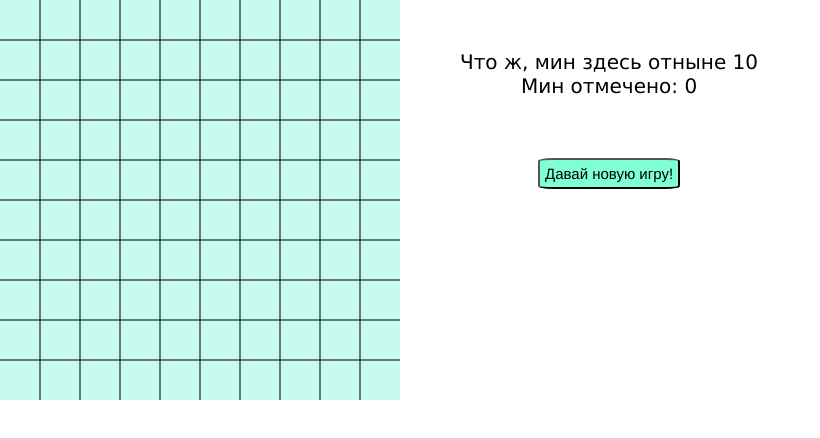
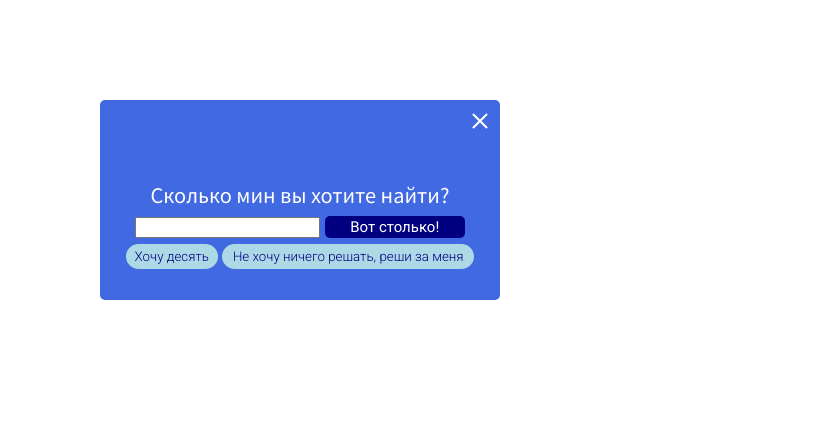
Before and after one commit to Ulya10/miner, a plain HTML site: page index.html in a window 1280 px wide. Shown: the whole page, without its empty margins (0-820 px from the left). Drawn offline with Linux system fonts and the light colour scheme.

Commit message:
modified bug with new games

```diff
--- a/index.html
+++ b/index.html
@@ -6,19 +6,22 @@
     <meta http-equiv="X-UA-Compatible" content="IE=edge">
     <meta name="viewport" content="width=device-width, initial-scale=1.0">
     <title>Miner game</title>
+    <link rel="preconnect" href="https://fonts.googleapis.com">
+    <link rel="preconnect" href="https://fonts.gstatic.com" crossorigin>
+    <link href="https://fonts.googleapis.com/css2?family=Noto+Sans+JP&family=Roboto:wght@300;400&display=swap" rel="stylesheet">
     <link rel="stylesheet" href="style.css">
 </head>
 
 <body>
-    <div class="modal hidden">
+    <div class="modal">
         <div class="quit">
         </div>
         <form action="submit">
             <label for="how-much">Сколько мин вы хотите найти?</label>
             <input type="text" id="how-much">
-            <button class="agree">Вот столько</button>
-            <button class="ten">Хочу десять</button>
-            <button class="rnd">Не хочу ничего решать, реши за меня</button>
+            <button class="agree">Вот столько!</button>
+            <button class="ten onlyvalue">Хочу десять</button>
+            <button class="rnd onlyvalue">Не хочу ничего решать, реши за меня</button>
         </form>
     </div>
     <main class="visible">
--- a/script.js
+++ b/script.js
@@ -12,6 +12,7 @@ let form = document.querySelector("form");
 let input = document.getElementById('how-much');
 let btnAgree = document.querySelector('.agree');
 let btnTen = document.querySelector(".ten");
+let btnRnd = document.querySelector(".rnd");
 
 
 let main = document.querySelector('main');
@@ -25,28 +26,168 @@ const grid = 40;
 const height = 400;
 const width = 400;
 
-let howMuch=10;
-/*
-function askMines(){
+let howMuch; // = 10;
+
+let mines; //массив мин
+let counts; //массив чисел, сколько мин вокруг
+let isOpened;
+let isMarked;
+let countMarked;
+let countOpened;
+let endGame;
+let seed;
+let a;
+let b;
+let avail;
+
+let canvasClick, canvasRightClick, canvasMouseClick,
+btnArgeeClick, quitClick, btnTenClick, btnRndClick, btnPlayClick;
+
+function askMines() {
+    btnPlay.removeEventListener('click', btnPlayClick);
     main.classList.remove("visible");
     main.classList.add("hidden");
     modal.classList.remove("hidden");
 
-    btnAgree.addEventListener('click', function (evt) {
-
+    btnArgeeClick = function (evt) {
         evt.preventDefault();
         howMuch = +input.value;
-        console.log(howMuch, typeof(howMuch));
+        //console.log(howMuch, typeof (howMuch));
         modal.classList.add("hidden");
-        howMuchMines.textContent=howMuch;
+        howMuchMines.textContent = howMuch;
         main.classList.add('visible');
         play();
-    });
+    };
+
+    quitClick = function () {
+        howMuch = 10;
+        modal.classList.add("hidden");
+        howMuchMines.textContent = howMuch;
+        main.classList.add('visible');
+        play();
+    };
+
+    btnTenClick = function (evt) {
+        evt.preventDefault();
+        input.value = 10;
+    };
+
+    btnRndClick = function (evt) {
+        evt.preventDefault();
+        input.value = Math.floor(Math.random() * 100);
+    };
+
+    btnTen.addEventListener('click', btnTenClick);
+    btnRnd.addEventListener('click', btnRndClick);
+    btnAgree.addEventListener('click', btnArgeeClick);
+    quit.addEventListener('click', quitClick);
+
 
 }
-*/
+
+
+
 function play() {
 
+    btnPlayClick = function(){
+
+        console.log("I asked!");
+        //console.log(canvasMouseClick);
+        askMines();
+        //play();
+    };
+
+    btnPlay.addEventListener('click', btnPlayClick);
+
+canvas.removeEventListener('click', canvasClick);
+        canvas.removeEventListener('contextmenu', canvasRightClick);
+        canvas.removeEventListener("mousedown", canvasMouseClick);
+
+        btnTen.removeEventListener('click', btnTenClick);
+        btnRnd.removeEventListener('click', btnRndClick);
+        btnAgree.removeEventListener('click', btnArgeeClick);
+        quit.removeEventListener('click', quitClick);
+
+
+
+/*     btnAgree.removeEventListener('click', btnArgeeClick);
+    btnTen.removeEventListener('click', btnTenClick);
+    btnRnd.removeEventListener('click', btnRndClick);
+    quit.removeEventListener('click', quitClick); */
+
+    canvasClick = function (evt) {
+        if (endGame == false) {
+            let userX, userY;
+            userX = Math.trunc(evt.clientY / grid);
+            userY = Math.trunc(evt.clientX / grid);
+            console.log(mines);
+            console.log(seed);
+            console.log(userX, userY);
+            openAll(userX, userY);
+        }
+    };
+
+    canvasRightClick = function (evt) {
+        evt.preventDefault();
+        console.log(countMarked);
+        if (endGame == false) {
+
+            let mineUserX = Math.trunc(evt.clientY / grid),
+                mineUserY = Math.trunc(evt.clientX / grid);
+            if (isOpened[mineUserX][mineUserY] == false) {
+                if (isMarked[mineUserX][mineUserY] == false) {
+
+                    paintEmo(mineUserY, mineUserX, 'img/mine.png');
+                    isMarked[mineUserX][mineUserY] = true;
+                    countMarked++;
+                    markedField.textContent = countMarked;
+
+                } else {
+
+                    isMarked[mineUserX][mineUserY] = false;
+                    ctx.fillStyle = 'rgb(200, 250, 240)';
+                    ctx.fillRect(mineUserY * grid + 1, mineUserX * grid + 1, grid - 2, grid - 2);
+                    countMarked--;
+                    markedField.textContent = countMarked;
+                }
+            }
+            console.log(countMarked);
+            console.log(mineUserX, mineUserY);
+        }
+
+    };
+
+    canvasMouseClick = function (evt) {
+        evt.preventDefault();
+        if (endGame == false) {
+            if (evt.which === 2) {
+                // console.log("Middle");
+                let middleX, middleY;
+                middleX = Math.trunc(evt.clientY / grid);
+                middleY = Math.trunc(evt.clientX / grid);
+
+                let countUser = 0;
+                for (let v = middleX - 1; v < middleX + 2; v++) {
+                    for (let w = middleY - 1; w < middleY + 2; w++) {
+                        if (v >= 0 && v <= 9 && w >= 0 && w <= 9 && isMarked[v][w] == true) {
+                            countUser++;
+                        }
+                    }
+                }
+
+                if (counts[middleX][middleY] == countUser && countUser !== 0) {
+                    for (let m = middleX - 1; m < middleX + 2; m++) {
+                        for (let n = middleY - 1; n < middleY + 2; n++) {
+                            if (m >= 0 && m <= 9 && n >= 0 && n <= 9 && isMarked[m][n] == false && isOpened[m][n] == false) {
+                                openAll(m, n);
+                            }
+                        }
+                    }
+
+                }
+            }
+        }
+    };
 
     function openAll(userX, userY) {
 
@@ -58,7 +199,7 @@ function play() {
             mines.forEach((item, i) => { //было ismarked
                 item.forEach((item_j, j) => {
                     if (item_j == true) {
-                        if ((i == userX && j == userY)==false) { // changed
+                        if ((i == userX && j == userY) == false) { // changed
                             paintEmo(j, i, 'img/sad.png'); //changed
                         }
                     }
@@ -93,12 +234,6 @@ function play() {
             endGame = true;
         }
 
-        console.log(howMuch);
-            console.log(seed);
-console.log(seed.length);
-console.log(mines);
-console.log(counts);
-console.log(userX, userY);
     }
 
     function paintEmo(i, j, imageSrc) {
@@ -132,7 +267,7 @@ console.log(userX, userY);
         ctx.fillText(`${counts[userX][userY]}`, userY * grid + grid / 4, userX * grid + grid / 5); //changed
     }
 
-    function drawCountsAndBg(userX, userY) {//changed
+    function drawCountsAndBg(userX, userY) { //changed
         ctx.fillStyle = 'rgb(200, 240, 250)';
         ctx.fillRect((userY * grid) + 1, (userX * grid) + 1, grid - 2, grid - 2);
 
@@ -157,19 +292,20 @@ console.log(userX, userY);
             }
             break;
         default:
-            drawCounts('white', userY, userX);
+            drawCounts('white', userX, userY);
             break;
         }
     }
 
 
-    let mines = []; //массив мин
-    let counts = []; //массив чисел, сколько мин вокруг
-    let isOpened = [];
-    let isMarked = [];
-    let countMarked = 0;
-    let countOpened = 0;
-    let endGame = false;
+    mines = []; //массив мин
+    counts = []; //массив чисел, сколько мин вокруг
+    isOpened = [];
+    isMarked = [];
+    countMarked = 0;
+    countOpened = 0;
+    endGame = false;
+
     console.log(howMuch);
     markedField.textContent = '0';
     stat.textContent = ' ';
@@ -189,8 +325,8 @@ console.log(userX, userY);
         ctx.stroke();
     }
 
-    let seed = [];
-   // let howMuch = 10;
+    seed = [];
+    // let howMuch = 10;
 
     for (let i = 0; i < 10; i++) {
         mines[i] = [];
@@ -214,12 +350,12 @@ console.log(userX, userY);
         seed.splice((Math.trunc(Math.random() * seed.length)), 1);
     }
 
-    console.log(seed);
-    console.log(seed.length);
+    //console.log(seed);
+    //console.log(seed.length);
 
-    let a = 0;
-    let b = 0;
-    let avail = true;
+    a = 0;
+    b = 0;
+    avail = true;
 
     function check(x, y) {
         if (x < 0 || x > 9 || y < 0 || y > 9) {
@@ -247,84 +383,14 @@ console.log(userX, userY);
         }
     });
 
-    canvas.addEventListener('click', function (evt) {
-        if (endGame == false) {
-            let userX, userY;
-            userX = Math.trunc(evt.clientY / grid);
-            userY = Math.trunc(evt.clientX / grid);
-            console.log(userX,userY);
-            openAll(userX, userY);
+    canvas.addEventListener('click', canvasClick);
+    canvas.addEventListener('contextmenu', canvasRightClick);
+    canvas.addEventListener("mousedown", canvasMouseClick);
 
-        }
-    });
-
-    canvas.addEventListener('contextmenu', function (evt) {
-        evt.preventDefault();
-        if (endGame == false) {
-
-            let mineUserX = Math.trunc(evt.clientY / grid),
-                mineUserY = Math.trunc(evt.clientX / grid);
-            if (isOpened[mineUserX][mineUserY] == false) {
-                if (isMarked[mineUserX][mineUserY] == false) {
-
-                    paintEmo(mineUserY, mineUserX, 'img/mine.png');
-                    isMarked[mineUserX][mineUserY] = true;
-                    countMarked++;
-                    markedField.textContent = countMarked;
-
-                } else {
-
-                    isMarked[mineUserX][mineUserY] = false;
-                    ctx.fillStyle = 'rgb(200, 250, 240)';
-                    ctx.fillRect(mineUserY * grid + 1, mineUserX * grid + 1, grid - 2, grid - 2);
-                    countMarked--;
-                    markedField.textContent = countMarked;
-                }
-            }
-        }
-    });
-
-    canvas.addEventListener("mousedown", function (evt) {
-        evt.preventDefault();
-        if (endGame == false) {
-            if (evt.which === 2) {
-                // console.log("Middle");
-                let middleX, middleY;
-                middleX = Math.trunc(evt.clientY / grid);
-                middleY = Math.trunc(evt.clientX / grid);
-
-                let countUser = 0;
-                for (let v = middleX - 1; v < middleX + 2; v++) {
-                    for (let w = middleY - 1; w < middleY + 2; w++) {
-                        if (v >= 0 && v <= 9 && w >= 0 && w <= 9 && isMarked[v][w] == true) {
-                            countUser++;
-                        }
-                    }
-                }
-                if (counts[middleX][middleY] == countUser && countUser !== 0) {
-                    for (let m = middleX - 1; m < middleX + 2; m++) {
-                        for (let n = middleY - 1; n < middleY + 2; n++) {
-                            if (m >= 0 && m <= 9 && n >= 0 && n <= 9 && isMarked[m][n] == false && isOpened[m][n] == false) {
-                                openAll(m, n);
-                            }
-                        }
-                    }
-
-                }
-            }
-        }
-    });
-
-    btnPlay.addEventListener('click', function(){
-        console.log ("I asked!");
-        //askMines();
-
-    });
-
-    console.log(seed);
-console.log(seed.length);
-console.log(mines);
-console.log(counts);
+    //console.log(seed);
+    //console.log(seed.length);
+    //console.log(mines);
+    //console.log(counts);
 
 }
 /* console.log(seed);
@@ -332,6 +398,6 @@ console.log(seed.length);
 console.log(mines);
 console.log(counts); */
 
-//askMines();
-play();
+askMines();
+//play();
 console.log(howMuch);
--- a/style.css
+++ b/style.css
@@ -12,6 +12,7 @@ main {
 }
 
 .modal {
+    font-family: 'Noto Sans JP', sans-serif;
     position: absolute;
     width: 400px;
     height: 200px;
@@ -22,6 +23,33 @@ main {
     color: white;
     border-radius: 5px;
 }
+
+.agree{
+    font-family: 'Roboto', sans-serif;
+    border-radius: 5px;
+    color: white;
+    background-color:navy;
+    width: 140px;
+    font-size: 15px;
+    line-height: 20px;
+    border: white;
+}
+
+.ten, .rnd{
+    font-family: 'Roboto', sans-serif;
+    font-weight: 300;
+    border-radius:20px;
+    width: 23%;
+    height: 25px;
+    background-color:lightblue;
+    color: navy;
+    border: navy;
+}
+
+.rnd{
+    width: 63%;
+}
+
 
 .quit::before{
     position: absolute;
```
